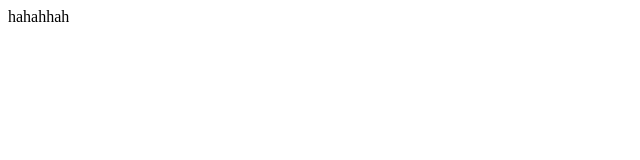
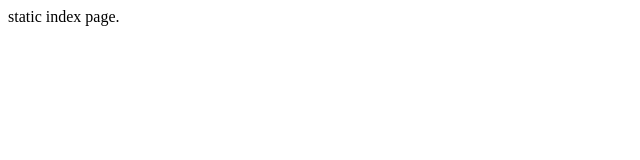
Before and after one commit to annnhan/hello-hapi, a website: page static/index.html in a window 1280 px wide. Shown: the full height of the page, 0-640 px from the left. Drawn offline with Linux system fonts and the light colour scheme.

Commit message:
add reademe

```diff
--- a/static/index.html
+++ b/static/index.html
@@ -5,6 +5,6 @@
   <title>Title</title>
 </head>
 <body>
-hahahhah
+static index page.
 </body>
 </html>
```
